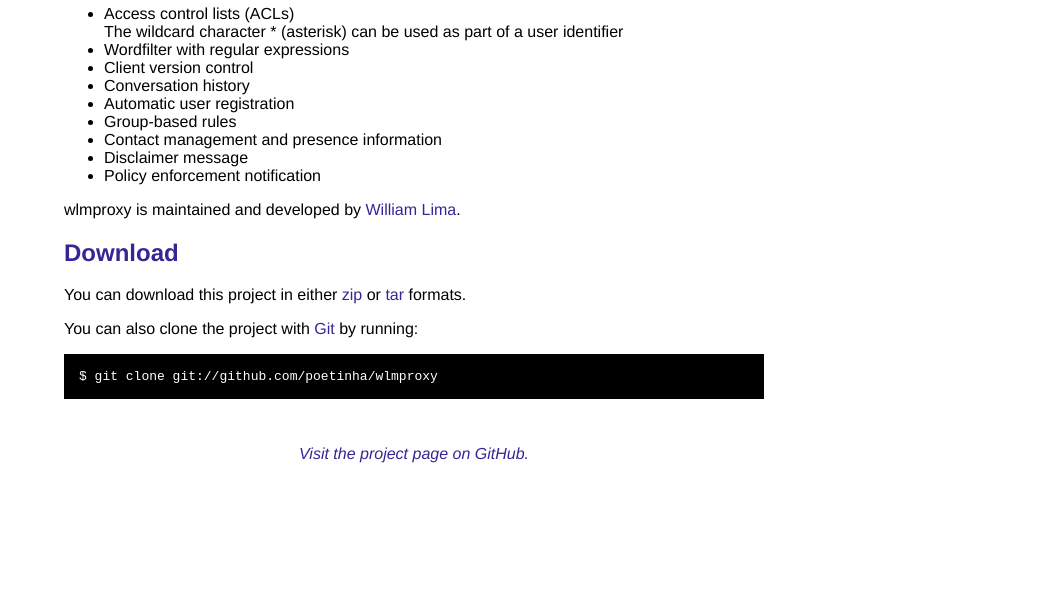
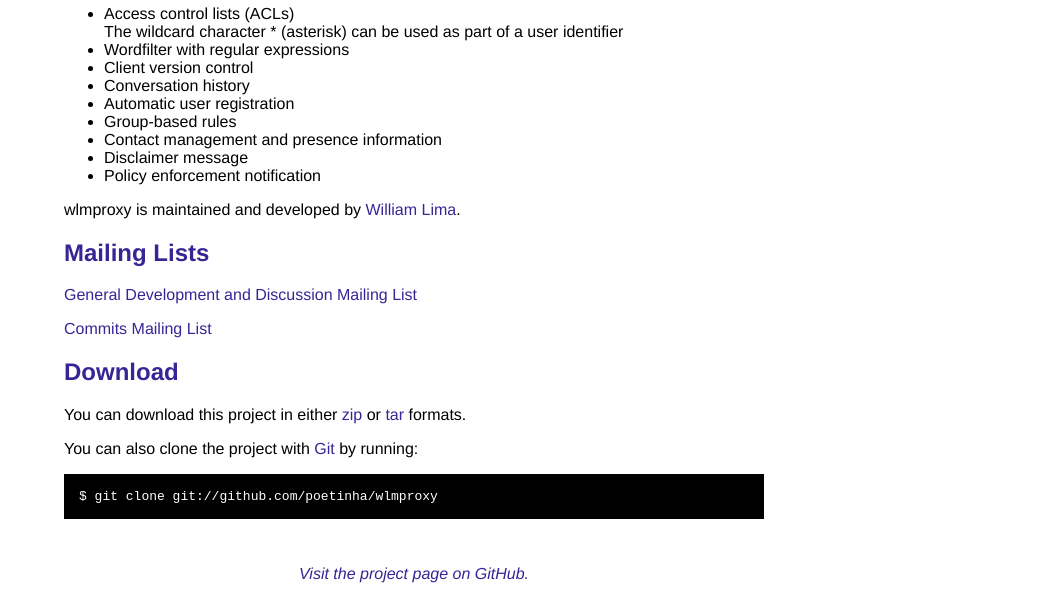
Before and after one commit to fabiodepin/wlmproxy, a plain HTML site: page index.html in a window 1280 px wide. Shown: the part 322-913 px from the top of the page, without its empty margins (226-1280 px from the left). Before the commit the page ends 800 px from the top, so only its background shows below. Drawn offline with Linux system fonts and the light colour scheme.

Commit message:
Add mailing lists

```diff
--- a/index.html
+++ b/index.html
@@ -74,6 +74,12 @@ The wildcard character * (asterisk) can be used as part of a user identifier</li
       wlmproxy is maintained and developed by <a href="http://primate.com.br/">William Lima</a>.
     </p>
 
+    <h2>Mailing Lists</h2>
+    <p>
+      <a href="http://lists.wlmproxy.org/cgi-bin/mailman/listinfo/wlmproxy-devel">General Development and Discussion Mailing List</a>
+    <p>
+      <a href="http://lists.wlmproxy.org/cgi-bin/mailman/listinfo/wlmproxy-commits">Commits Mailing List</a>
+
     <h2>Download</h2>
     <p>
       You can download this project in either
```
